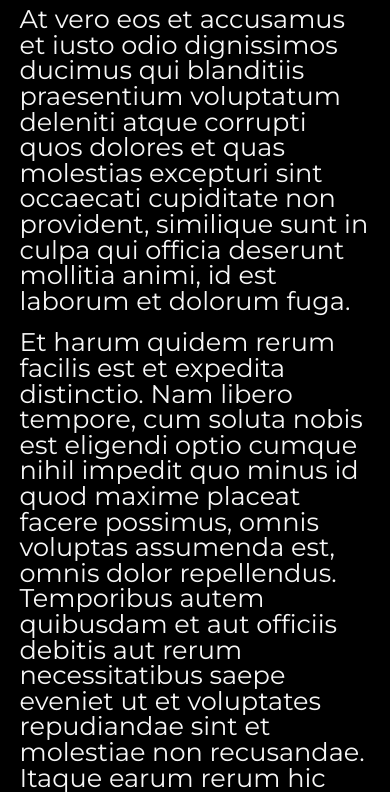
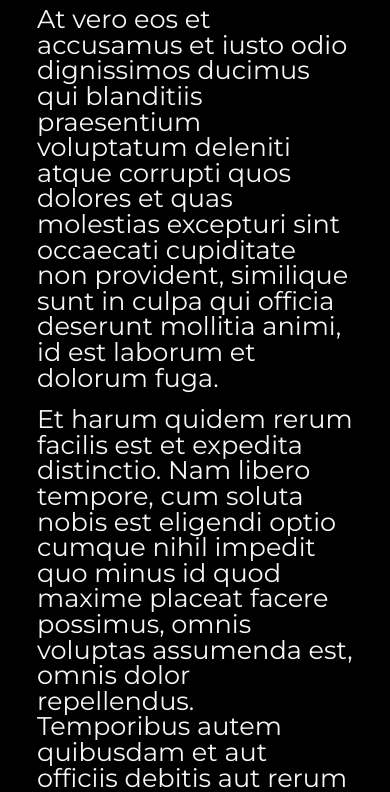
Before and after one commit to Eliseu-Dias/MK12---Training-HTML, a plain HTML site: page styles/about.html in a window 390 px wide. Shown: the part 418-1210 px from the top of the page. Drawn offline with nearby package versions, Linux system fonts and the light colour scheme.

Commit message:
Updating

```diff
--- a/styles/styles.css
+++ b/styles/styles.css
@@ -140,6 +140,7 @@ body{
 
     .apresentacao__conteudo {
         width: auto;
+        padding: 0% 5%;
     }
 
     .imagem {
```
